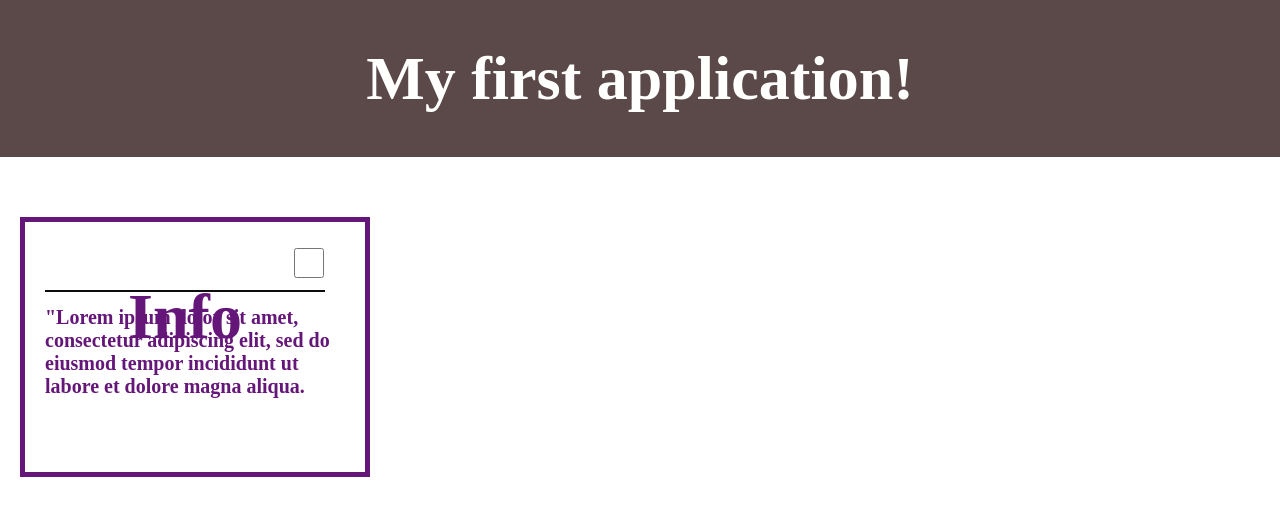
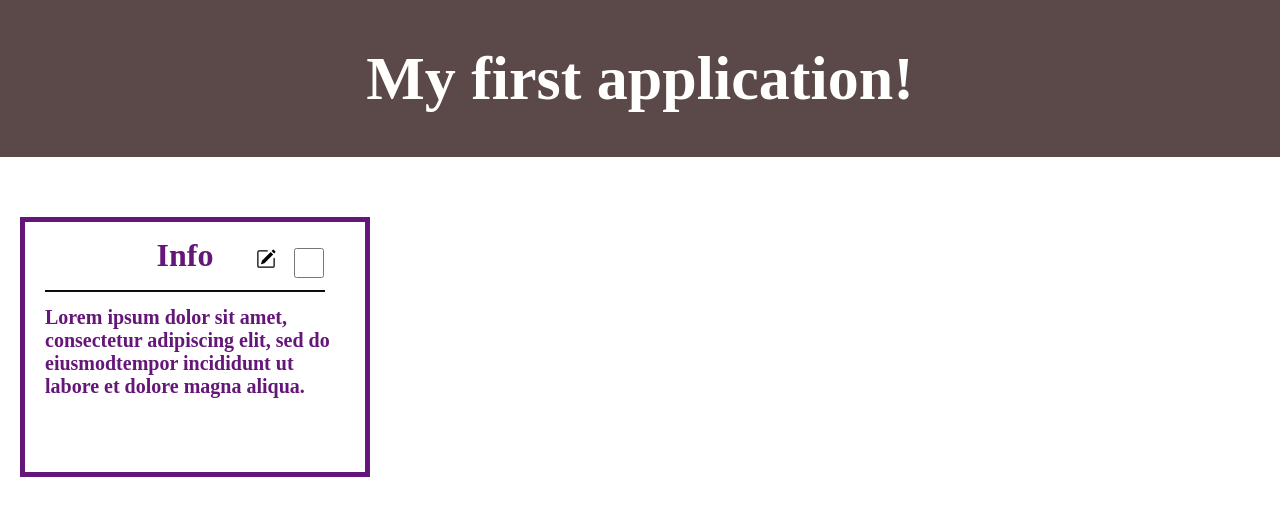
Before and after one commit to kkubyshkina-ibagroup-eu/React-project-IBA, a React (Create React App) app in the folder my-first-project/: page / in a window 1280 px wide. Shown: the top 516 px of the page. Built offline with nearby package versions, Linux system fonts and the light colour scheme.

Commit message:
Add edit mode

```diff
--- a/my-first-project/src/components/Card.js
+++ b/my-first-project/src/components/Card.js
@@ -1,26 +1,86 @@
 import "./Card.css";
 import React, { useState } from "react";
+import { BsPencilSquare } from "react-icons/bs";
+import { BsCheckLg } from "react-icons/bs";
+import { FcCancel } from "react-icons/fc";
 
 function Card() {
   const [checked, setChecked] = useState();
-  const handleChange = () => {
+  const checkboxHandler = () => {
     setChecked(!checked);
+  };
+  const defaultTitle = "Info";
+  const defaultText =
+    "Lorem ipsum dolor sit amet, consectetur adipiscing elit, \
+  sed do eiusmodtempor incididunt ut labore et dolore magna aliqua.";
+
+  const [showButton, setShowButton] = useState(true);
+  const [title, setTitle] = useState(defaultTitle);
+  const [text, setText] = useState(defaultText);
+
+  const clickPencil = () => {
+    setChecked(false);
+    setShowButton(false);
+  };
+
+  const userInputTitle = (event) => {
+    setTitle(event.target.value);
+  };
+
+  const userInputText = (event) => {
+    setText(event.target.value);
+  };
+
+  const clickSave = () => {
+    setShowButton(true);
+  };
+
+  const clickCancel = () => {
+    setTitle(defaultTitle);
+    setText(defaultText);
+    setShowButton(true);
   };
 
   return (
     <div className={checked ? "checked-card" : "card"}>
       <div className="card-header">
-        <h1>Info </h1>
-        <input
-          className="card-checkbox"
-          type="checkbox"
-          onChange={handleChange}
-        />
+        {!showButton && (
+          <div>
+            <input
+              className="title-form"
+              type="text"
+              defaultValue={title}
+              onChange={userInputTitle}
+            />
+            <textarea
+              className="text-form "
+              type="text"
+              defaultValue={text}
+              onChange={userInputText}
+            />
+            <button className="cancel-button" onClick={clickCancel}>
+              <FcCancel size={22} />
+            </button>
+            <button className="pencil-button" onClick={clickSave}>
+              <BsCheckLg size={20} />
+            </button>
+          </div>
+        )}
+        {showButton && (
+          <div>
+            <input
+              className="card-checkbox"
+              type="checkbox"
+              onChange={checkboxHandler}
+            />
+            <button className="pencil-button" onClick={clickPencil}>
+              <BsPencilSquare size={20} />
+            </button>
+            {title}
+          </div>
+        )}
       </div>
-      <h1>
-        "Lorem ipsum dolor sit amet, consectetur adipiscing elit, sed do eiusmod
-        tempor incididunt ut labore et dolore magna aliqua.
-      </h1>
+      {showButton && <h1>{text}</h1>}
     </div>
   );
 }
```
